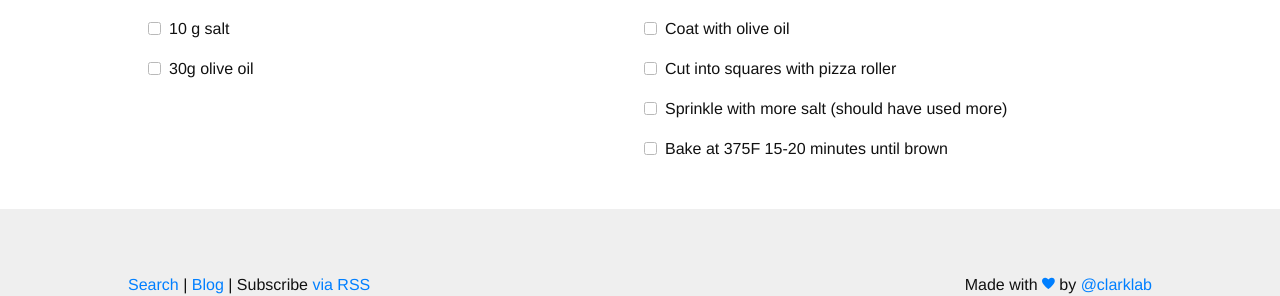
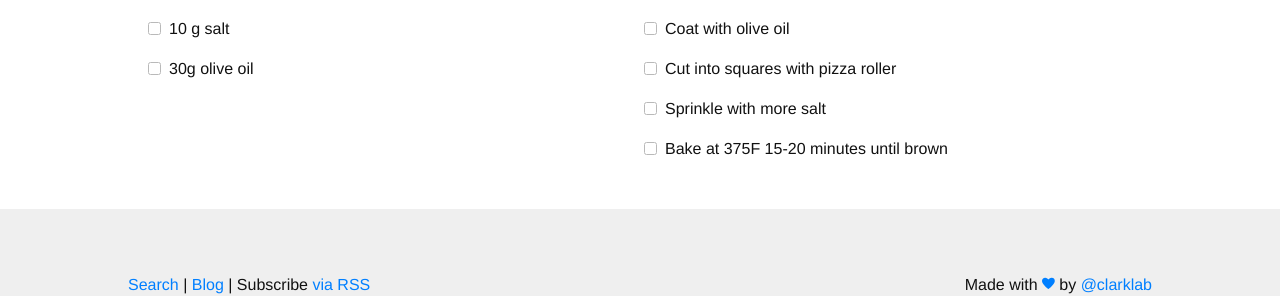
Before and after one commit to edinel/recipes, a Jekyll site: the page built from _recipes/Sourdough_Crackers.md, in a window 1280 px wide. Shown: the part 1363-1659 px from the top of the page. Built offline with Jekyll 4.4.1, drawn with Linux system fonts in a browser that asks for light colours; nearby versions of some CDN libraries; some web fonts are replaced.

Commit message:
Crackers

```diff
--- a/_recipes/Sourdough_Crackers.md
+++ b/_recipes/Sourdough_Crackers.md
@@ -15,7 +15,7 @@ directions:
     - Poke lots of holes in it
     - Coat with olive oil
     - Cut into squares with pizza roller
-    - Sprinkle with more salt (should have used more)
+    - Sprinkle with more salt
     - Bake at 375F 15-20 minutes until brown
 ---
 This is an awesome way to reuse the sourdough discard that you rack up over the week while baking bread.
```
